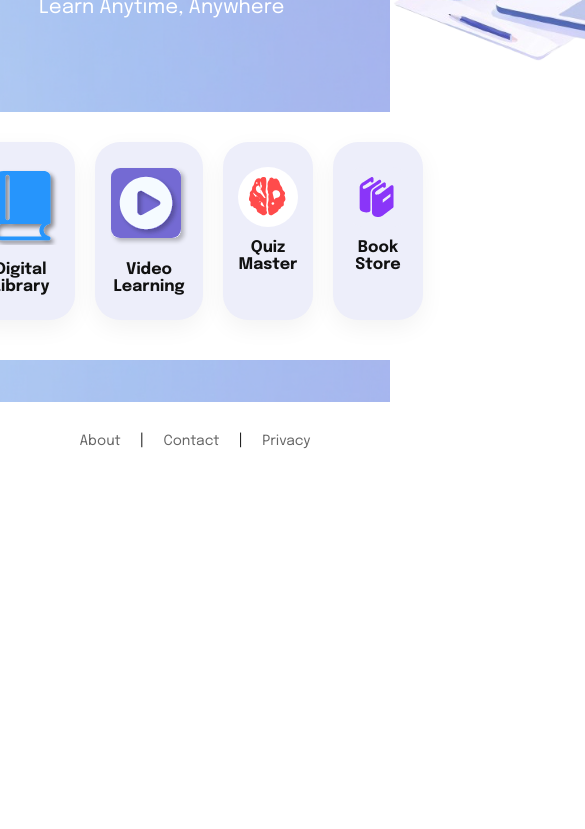
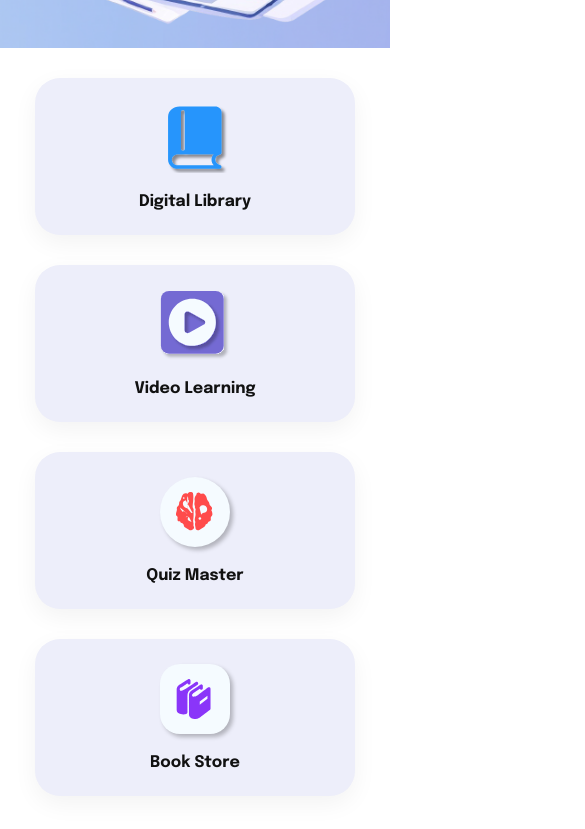
Before and after one commit to DinMengsea/Smart-Library, a plain HTML site: page scr/pages/home/index.html in a window 390 px wide. Shown: the part 365-1194 px from the top of the page, 585 px wide, since content can reach past the window. Before the commit the page ends 844 px from the top, so only its background shows below. Drawn offline with Linux system fonts and the light colour scheme.

Commit message:
update homepage for responsive

```diff
--- a/scr/pages/home/home.css
+++ b/scr/pages/home/home.css
@@ -1,4 +1,6 @@
-/* General Resets */
+/* =========================================
+   1. GENERAL RESETS & BASE STYLES
+   ========================================= */
 * {
     margin: 0;
     padding: 0;
@@ -15,7 +17,7 @@ body {
     background-color: #FFFFFF;
 }
 
-/* Background at 50% opacity */
+/* Background Overlay at 50% opacity */
 body::before {
     content: "";
     position: fixed;
@@ -25,13 +27,19 @@ body::before {
     z-index: -1;
 }
 
-/* Hero Section */
+/* =========================================
+   2. HERO SECTION (Desktop Default)
+   ========================================= */
 .hero {
     display: flex;
     justify-content: space-between;
     align-items: center;
-    padding: 60px 10% 40px; /* Reduced bottom padding */
+    padding: 60px 10% 40px;
     flex: 0 0 auto;
+}
+
+.hero-text {
+    flex: 1;
 }
 
 .hero-text h1 {
@@ -47,17 +55,25 @@ body::before {
     margin-top: 10px;
 }
 
+.hero-img-box {
+    flex: 1;
+    display: flex;
+    justify-content: flex-end;
+}
+
 .hero-img-box img {
-    width: 520px;
+    width: 100%;
+    max-width: 520px;
     height: auto;
 }
 
-/* Compact White Section */
+/* =========================================
+   3. WHITE SECTION & FEATURE CARDS
+   ========================================= */
 .white-section {
     background-color: #FFFFFF;
     width: 100%;
-    /* Minimized padding to keep the section small */
-    padding: 30px 5% 40px;
+    padding: 40px 5% 60px;
     display: flex;
     flex-direction: column;
     align-items: center;
@@ -65,31 +81,30 @@ body::before {
     z-index: 1;
 }
 
-/* Card Container */
 .card-section {
     display: flex;
     justify-content: center;
     gap: 20px;
     width: 100%;
     max-width: 1100px;
-    margin-top: 0; /* Keeps buttons strictly inside white area */
 }
 
-/* Feature Cards */
 .feature-card {
     background: #EDEEFA;
-    width: 210px;
-    padding: 25px 15px; /* Thinner vertical padding */
+    flex: 1; /* Allows cards to share space equally */
+    max-width: 250px;
+    padding: 25px 15px;
     border-radius: 25px;
     text-align: center;
     color: #111111;
     box-shadow: 0 8px 25px rgba(0, 0, 0, 0.05);
-    transition: transform 0.3s ease;
+    transition: transform 0.3s ease, box-shadow 0.3s ease;
     cursor: pointer;
 }
 
 .feature-card:hover {
-    transform: translateY(-5px);
+    transform: translateY(-8px);
+    box-shadow: 0 12px 30px rgba(0, 0, 0, 0.1);
 }
 
 .feature-card h3 {
@@ -99,23 +114,40 @@ body::before {
 }
 
 /* Icon Styles */
-.icon-circle-box, .icon-frame-box {
-    margin: 0 auto;
+.icon-box, .icon-circle-box, .icon-frame-box {
+    margin: 0 auto 20px;
     display: flex;
     justify-content: center;
     align-items: center;
-    width: 60px;
-    height: 60px;
 }
 
-.icon-circle-box { background: #FFFFFF; border-radius: 50%; }
-.icon-frame-box { background: #EDEEFA; border-radius: 15px; }
+.icon-box { width: 70px; height: 70px; }
 
-/* Footer Styling */
+.icon-circle-box {
+    width: 70px; height: 70px;
+    background: #F5FBFF;
+    box-shadow: 3px 3px 4px rgba(0, 0, 0, 0.25);
+    border-radius: 50%;
+}
+
+.icon-frame-box {
+    width: 70px; height: 70px;
+    background: #F5FBFF;
+    box-shadow: 3px 3px 4px rgba(0, 0, 0, 0.25);
+    border-radius: 20px;
+}
+
+.brain-vector path {
+    stroke-width: 1.2px;
+}
+
+/* =========================================
+   4. FOOTER
+   ========================================= */
 .footer {
     background-color: #FFFFFF;
     text-align: center;
-    padding: 30px 0;
+    padding: 45px 0;
     width: 100%;
     color: #222222;
     margin-top: auto;
@@ -133,3 +165,83 @@ body::before {
     color: #111111;
     text-decoration: underline;
 }
+
+/* =========================================
+   5. RESPONSIVE MEDIA QUERIES
+   ========================================= */
+
+/* --- Tablet View (Between 768px and 1024px) --- */
+@media (max-width: 1024px) {
+    .hero {
+        padding: 40px 5%;
+    }
+
+    .hero-text h1 {
+        font-size: 56px;
+    }
+
+    .hero-img-box img {
+        max-width: 400px;
+    }
+
+    .card-section {
+        flex-wrap: wrap; /* Allows cards to wrap to a new line */
+        gap: 30px;
+    }
+
+    .feature-card {
+        flex: 0 0 calc(45% - 15px); /* Shows 2 cards per row */
+        max-width: none;
+    }
+}
+
+/* --- Mobile View (Under 768px) --- */
+@media (max-width: 767px) {
+    .hero {
+        flex-direction: column; /* Stack text over image */
+        text-align: center;
+        padding: 40px 5% 20px;
+    }
+
+    .hero-text h1 {
+        font-size: 42px;
+    }
+
+    .hero-text p {
+        font-size: 18px;
+    }
+
+    .hero-img-box {
+        justify-content: center;
+        margin-top: 30px;
+    }
+
+    .hero-img-box img {
+        max-width: 300px;
+    }
+
+    .white-section {
+        padding: 30px 5% 40px;
+    }
+
+    .card-section {
+        flex-direction: column; /* Stack cards vertically */
+        align-items: center;
+    }
+
+    .feature-card {
+        width: 100%;
+        max-width: 320px;
+        flex: none;
+    }
+
+    .footer-links {
+        display: flex;
+        flex-direction: column;
+        gap: 10px;
+    }
+
+    .footer-links a {
+        margin: 0;
+    }
+}
```
